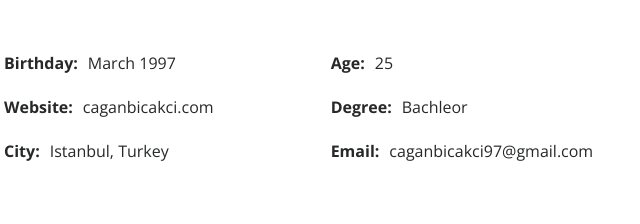
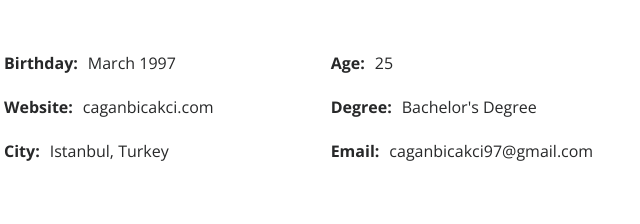
Before and after one commit to caganbicakci/caganbicakci.com, a plain HTML site: page index.html in a window 1280 px wide. Shown: the part 1013-1237 px from the top of the page, 553-1193 px from the left. Drawn offline with nearby package versions, Linux system fonts and the light colour scheme.

Commit message:
context update

```diff
--- a/index.html
+++ b/index.html
@@ -102,7 +102,7 @@
               <div class="col-lg-6">
                 <ul>
                   <li><strong>Age:</strong> <span>25</span></li>
-                  <li><strong>Degree:</strong> <span>Bachleor</span></li>
+                  <li><strong>Degree:</strong> <span>Bachelor's Degree </span></li>
                   <li><strong>Email:</strong> <span>caganbicakci97@gmail.com</span></li>
                 </ul>
               </div>
```
